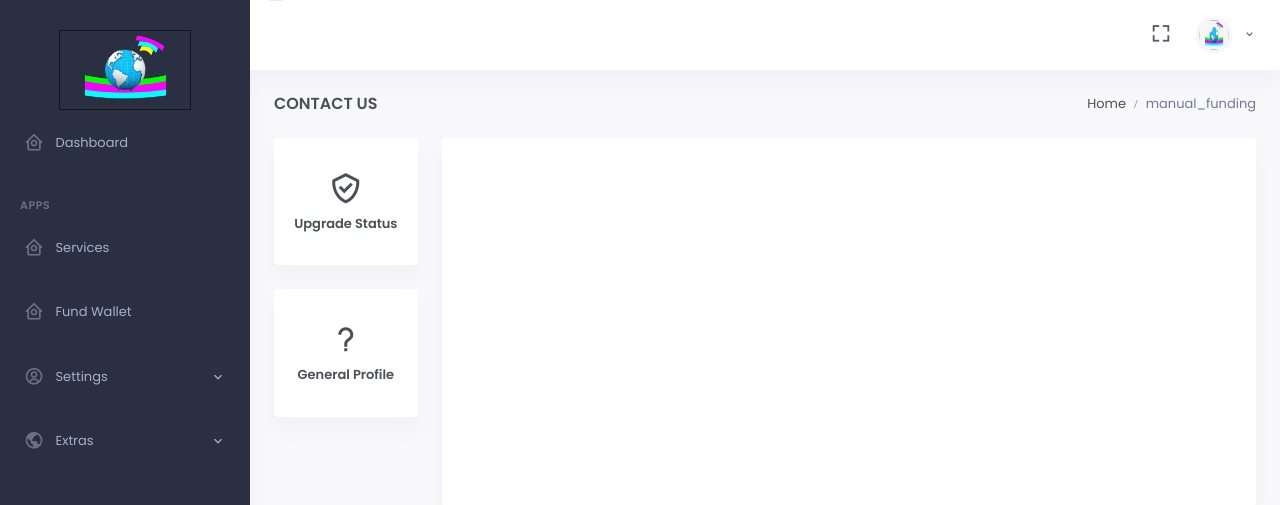
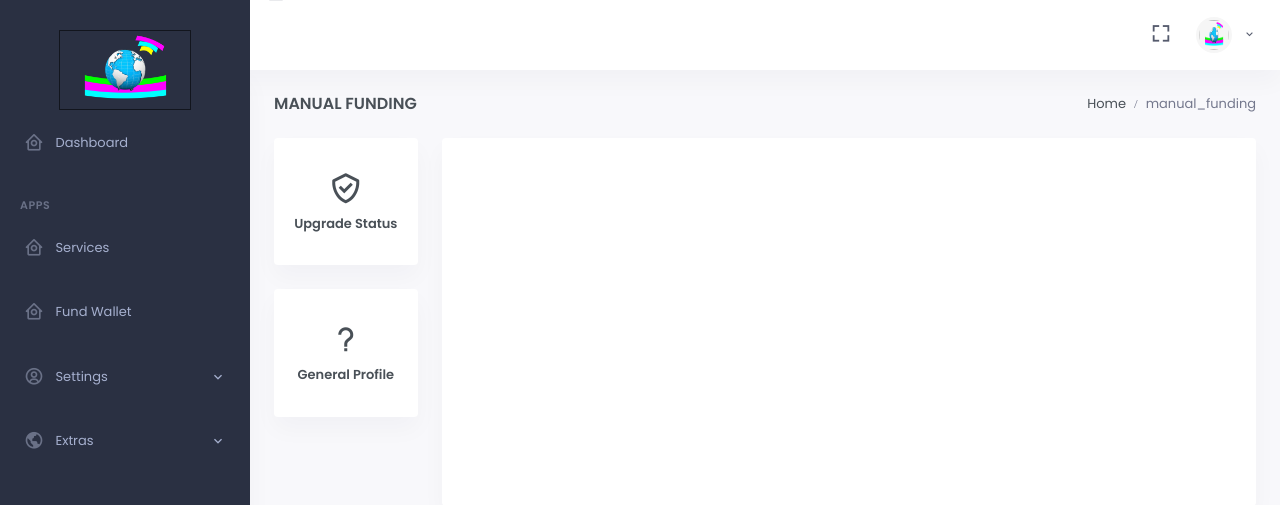
Before and after one commit to Jelmah04/teledig, a Django app: template web/templates/manual_funding.html in a window 1280 px wide. Shown: the top 505 px of the page. Run offline with Django 3.2, Linux system fonts and the light colour scheme; the template is opened without the code that fills it, so the values that code supplies are empty; some libraries are stand-ins or nearby versions.

Commit message:
this commited

```diff
--- a/web/templates/manual_funding.html
+++ b/web/templates/manual_funding.html
@@ -13,7 +13,7 @@
             <div class="row">
                 <div class="col-12">
                     <div class="page-title-box d-flex align-items-center justify-content-between">
-                        <h4 class="mb-0 font-size-18">Contact Us</h4>
+                        <h4 class="mb-0 font-size-18">Manual Funding</h4>
 
                         <div class="page-title-right">
                             <ol class="breadcrumb m-0">
@@ -133,7 +133,7 @@
 
             $.ajax({
                 type : "POST",
-                url: "{% url 'contact' %}", /* django ajax posting url  */
+                url: "{% url 'manual_funding' %}", /* django ajax posting url  */
                 data: {
                     name : $('#name').val(),
                     email : $('#email').val(),
--- a/web/templates/sidebar.html
+++ b/web/templates/sidebar.html
@@ -38,6 +38,7 @@
                     </a>
                     <ul class="sub-menu" aria-expanded="false">
                         <li><a href="{% url 'wallet' %}">My Wallet</a></li>
+                        <li><a href="{% url 'datas' %}">Manual Funding</a></li>
                         <li><a href="{% url 'transactionhistory' %}">My Transactions</a></li>
                         <li><a href="{% url 'profile' %}">Profile</a></li>
                         <li><a href="{% url 'change_password' %}">Change Password</a></li>
```
